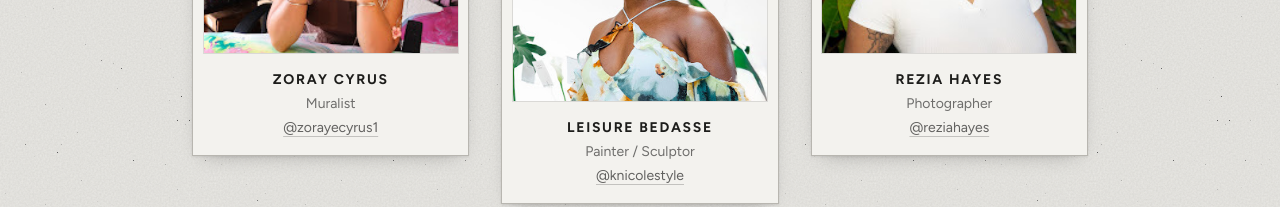
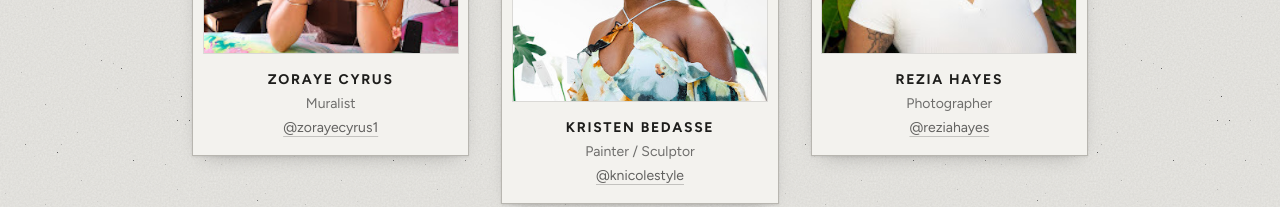
Before and after one commit to LMVFellowship/website, a Next.js app: page / in a window 1280 px wide. Shown: the part 2647-2854 px from the top of the page. Built offline with nearby package versions, Linux system fonts and the light colour scheme.

Commit message:
Spell Kristen Bedasse and Zoraye Cyrus as on their Instagram
Co-Authored-By: Claude Opus 5.5 <noreply@anthropic.com>

```diff
--- a/app/page.tsx
+++ b/app/page.tsx
@@ -73,16 +73,16 @@ const ADVISORY_BOARD_SIZE = 6;
  */
 const COHORT = [
   {
-    name: "Zoray Cyrus",
+    name: "Zoraye Cyrus",
     practice: "Muralist",
     handle: "zorayecyrus1",
-    photo: "/cohort/zoray-cyrus.jpg",
+    photo: "/cohort/zoraye-cyrus.jpg",
   },
   {
-    name: "Leisure Bedasse",
+    name: "Kristen Bedasse",
     practice: "Painter / Sculptor",
     handle: "knicolestyle",
-    photo: "/cohort/leisure-bedasse.jpg",
+    photo: "/cohort/kristen-bedasse.jpg",
   },
   {
     name: "Rezia Hayes",
```
Also changed, not shown: public/cohort/kristen-bedasse.jpg (renamed from public/cohort/leisure-bedasse.jpg), public/cohort/zoraye-cyrus.jpg (renamed from public/cohort/zoray-cyrus.jpg).
